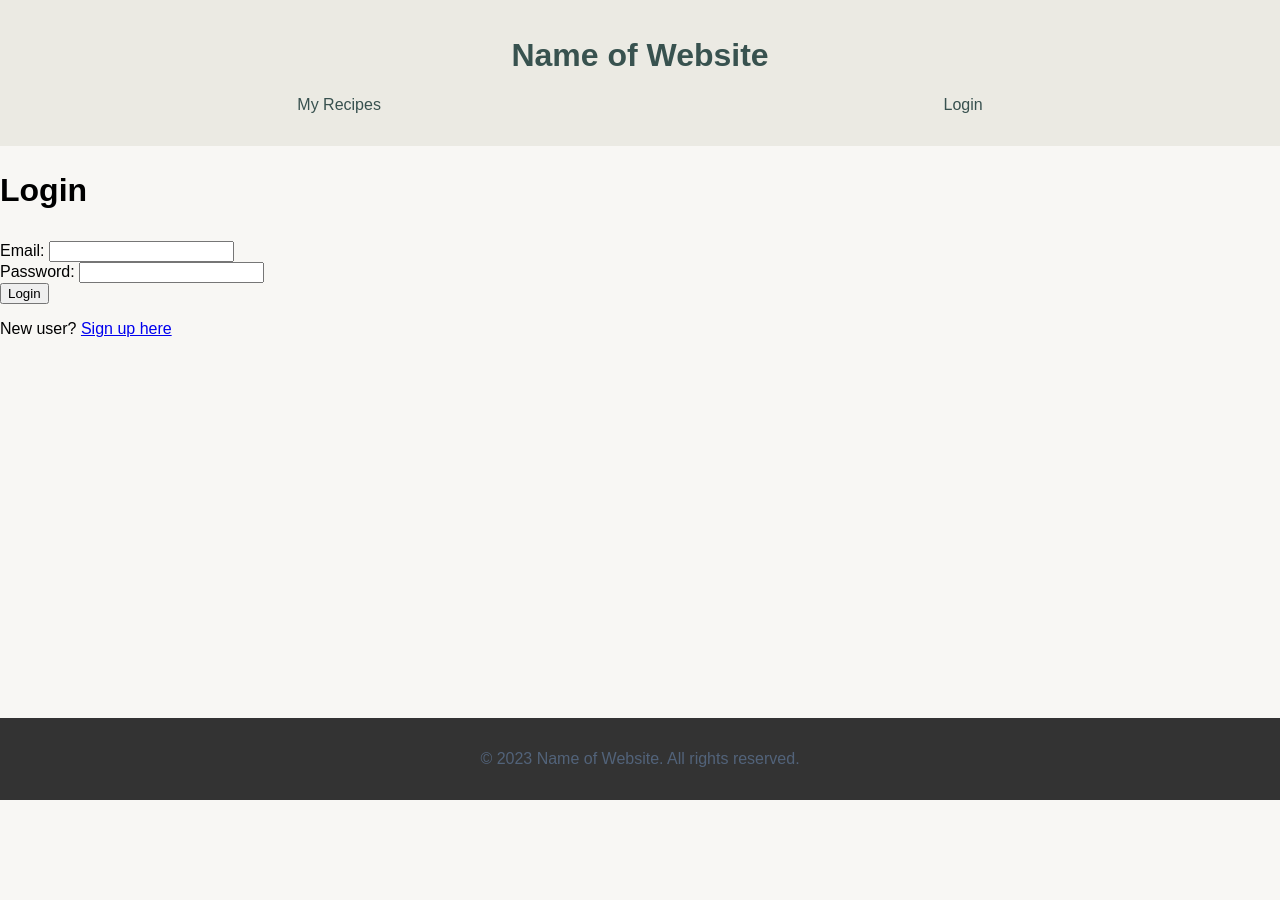
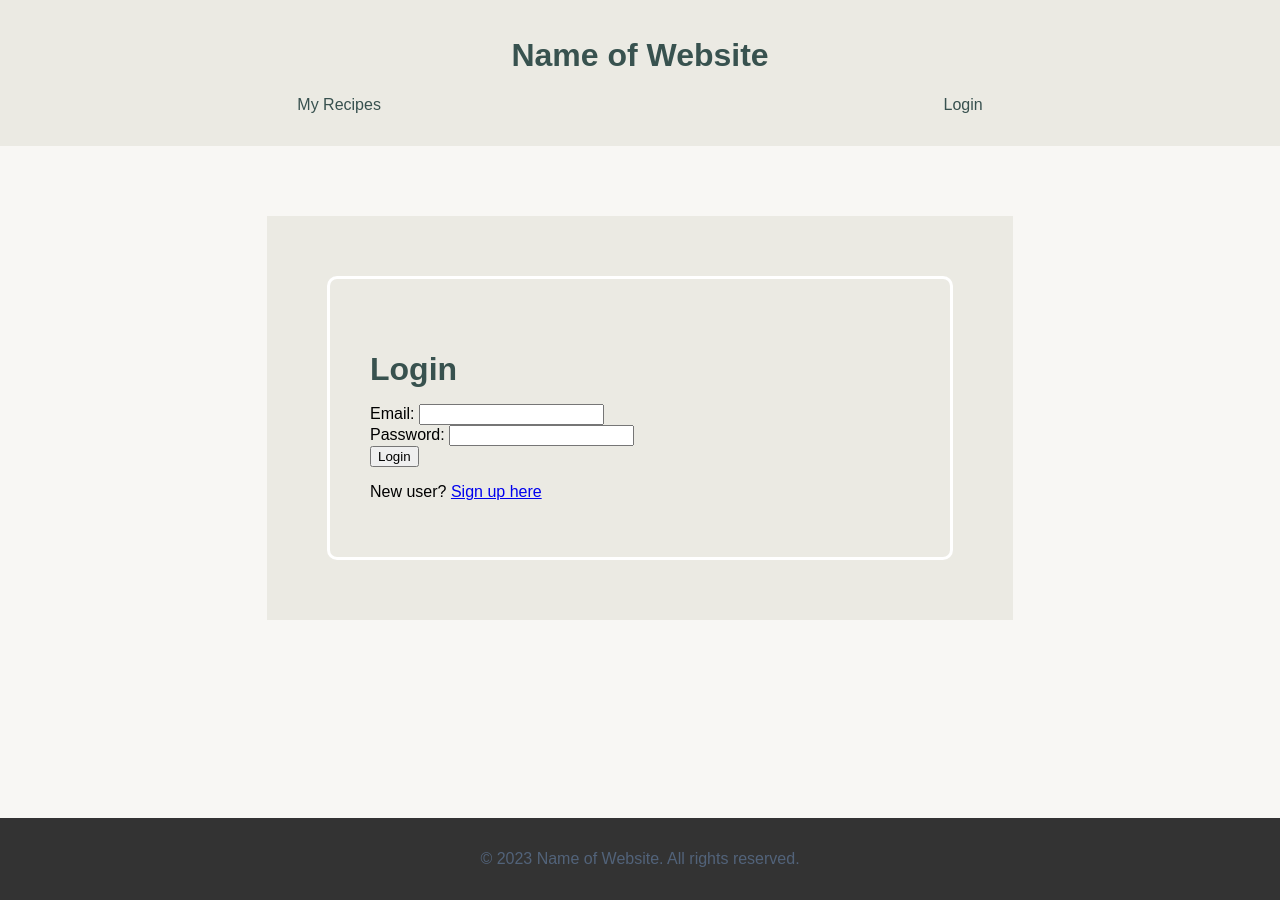
Before and after one commit to fionaaac/recipe-website, a Flask app: page /login in a window 1280 px wide. Before the commit the page ends 800 px from the top, so only its background shows below. Run offline with Flask 3, Linux system fonts and the light colour scheme.

Commit message:
Updated UI of login and sign up

```diff
--- a/recipemain/static/styles.css
+++ b/recipemain/static/styles.css
@@ -506,6 +506,14 @@ footer {
 } */
 
 /* New Recipe Page Styles */
+#login-form {
+  margin-top: -10%;
+}
+
+#signup-form {
+  margin-top: -10%;
+}
+
 .form-holder {
   display: flex;
   flex-direction: column;
--- a/recipemain/templates/auth/login.html
+++ b/recipemain/templates/auth/login.html
@@ -6,12 +6,19 @@
 {% endwith %}
 {% block content %}
 
-    <h2>Login</h2>
-    <div></div>
+    <div class="form-holder" id="login-form">
+        <div class="form-content">
+            <div class="form-items">
+                <h3>Login</h3>
                 <form action="{{ url_for('auth.login_post') }}" method="post">
                     <div><label>Email: <input type="email" name="email" required/></label></div>
                     <div><label>Password: <input type="password" name="password" required/></label></div>
                     <div><input type="submit" value="Login"/></div>
                 </form>
                 <p>New user? <a href="{{ url_for('auth.signup') }}">Sign up here</a></p>
+            </div>
+        </div>
+
+    </div>
+
 {% endblock %}
--- a/recipemain/templates/main/index.html
+++ b/recipemain/templates/main/index.html
@@ -2,9 +2,8 @@
     {% extends 'base.html' %}
 
     {% block content %}
-        <!-- <section id="banner">
-            <img id="banner-img" src="static/photos/banner.jpg" alt="Banner" width="100%">
-        </section> -->
+
+
         <div id="index-body">
             <section id="recipes">
                 <h2>Newest Recipes</h2>
```
Also changed, not shown: recipemain/templates/auth/signup.html (+8 -0 lines). Lines whose indentation alone changed are shown as unchanged.
